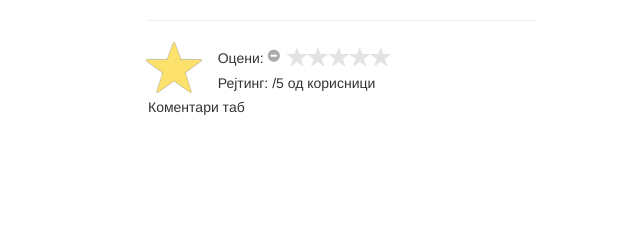
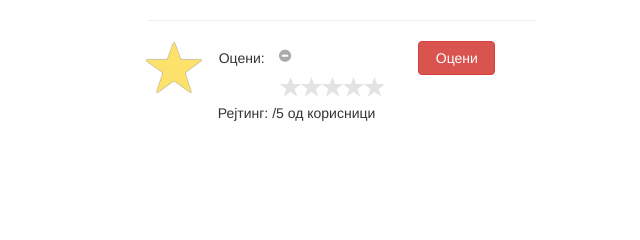
Before and after one commit to DancheNikoloska/Ideas, a PHP site: page /ideaDetails.php?ideaId=1 in a window 1280 px wide. Shown: the part 338-578 px from the top of the page, without its empty margins (492-1132 px from the left). Run offline with PHP 8.4, Linux system fonts and the light colour scheme; the visitor is signed in with stand-in values (Sample User, id 1); data that the repository does not hold is empty; some libraries are stand-ins or nearby versions.

Commit message:
Rating system

```diff
--- a/ideaDetails.php
+++ b/ideaDetails.php
@@ -76,20 +76,23 @@ while ($row=mysqli_fetch_assoc($res))
 	   		</div>
 
 	   		<div class="col-md-10">
-	   		<div style="display: inline-block">
-	   		<span>Оцени: </span>
+	   		<div style="display: inline-block;margin-left: -4.4%;margin-top: 2%;" class="col-md-1 pull-left">
+	   		<span class="text-left">Оцени: </span>
 
 	   		</div>
-	   		<div style="display: inline-block">
-	   		<form action="" method="post" style="display: inline-block">
-			 <input style="display: inline;" value="<?php echo $rating; ?>" id="input-1" type="submit" class="rating" name="submitRate" data-min="0" data-max="5" data-step="1">
-
+	   		<div style="display: inline-block" class="col-md-11" style="">
+	   		<form class="col-md-12"	 action="" method="post" style="display: inline-block">
+	   		<span class="col-md-8">
+			 <input name="ratingVal" style="display: inline;" value="<?php echo $rating; ?>" id="input-1" type="button" class="rating pull-left" name="submitRate" data-min="0" data-max="5" data-step="1">
+			</span>
+			 <input type="submit" style="display: inline;" class="col-md-4 btn btn-danger pull-right" name="submitRating" value="Оцени">
 			</form>
 			</div>
 			<div><span>Рејтинг: <?php echo $rating."/5". " од ".$ratingsNo. " корисници"; ?></span></div>
 			</div>
 
 	    	</div>
+	    </div>
 	    <div role="tabpanel" class="tab-pane" id="comments">Коментари таб</div>
 
     </div>
```
